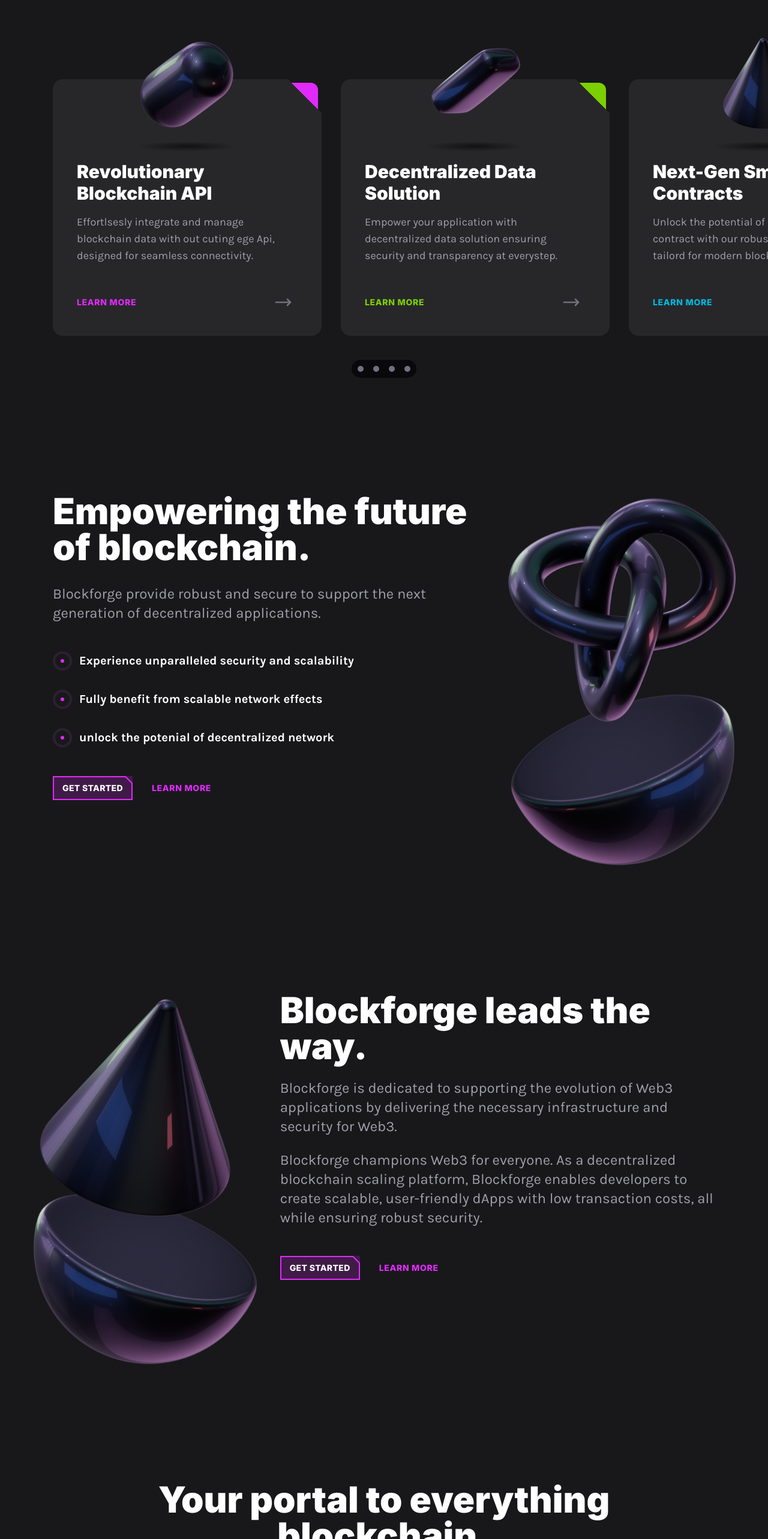
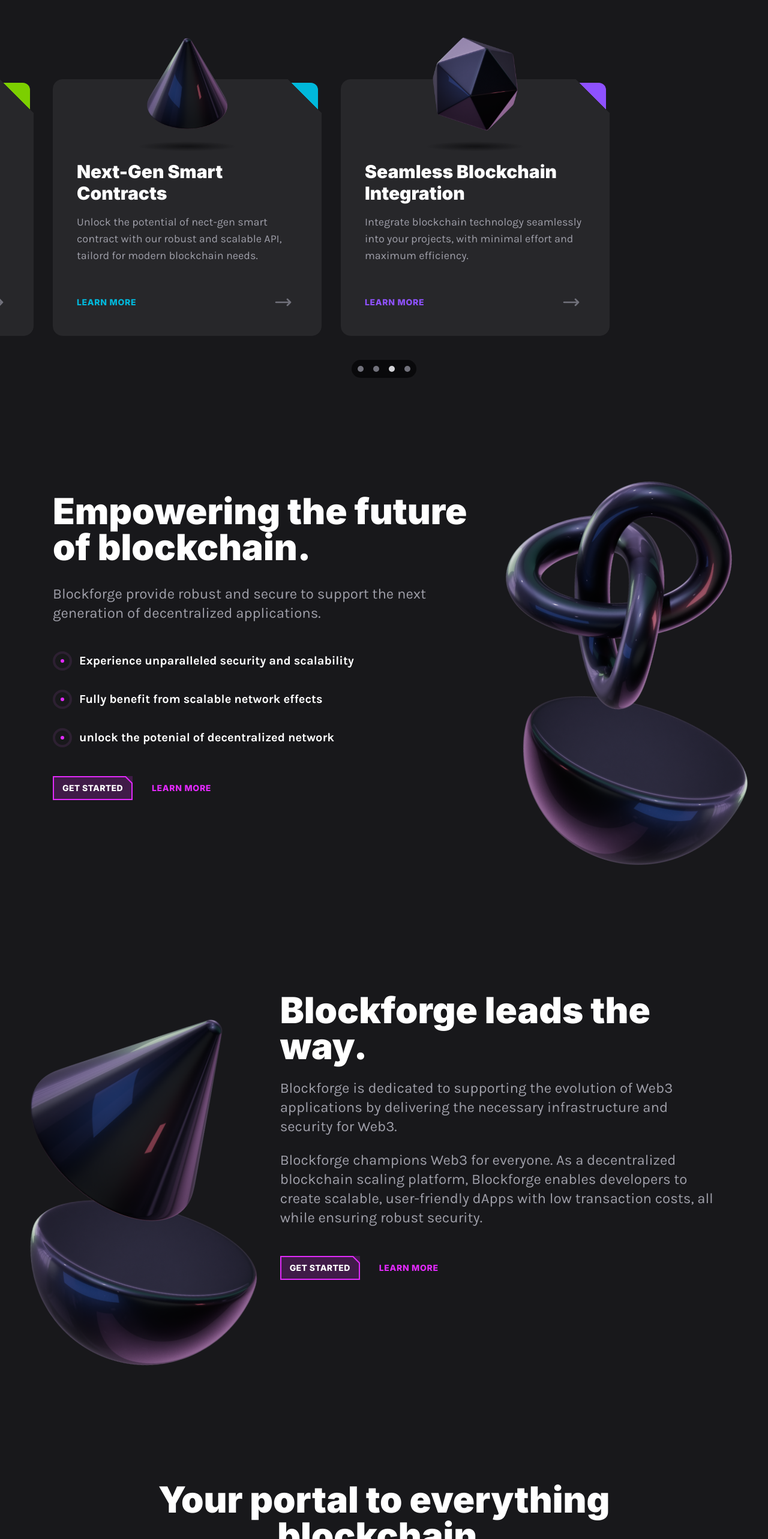
Before and after one commit to AliRezaAzdast/dark-blockchain-site, a React (Vite) app: page / in a window 1280 px wide. Shown: the part 2040-4606 px from the top of the page at 60% size. Built offline with nearby package versions, Linux system fonts and the light colour scheme.

Commit message:
made a animation for bouth my feature sections

```diff
--- a/src/components/Hexagon.tsx
+++ b/src/components/Hexagon.tsx
@@ -3,7 +3,7 @@
 import { motion } from "motion/react"
 
 function Hexagon(props: ComponentPropsWithoutRef<'svg'> & { size?: number, reverse?: boolean, speed?: number }) {
-    const { className, size, reverse = false, speed = 10 } = props
+    const { className, size = 800, reverse = false, speed = 10 } = props
     const pathRef = useRef<SVGPathElement>(null)
     const [totalPathLength, setTotalPathLength] = useState<number>()
 
--- a/src/sections/FeaturesCardsSection.tsx
+++ b/src/sections/FeaturesCardsSection.tsx
@@ -1,4 +1,7 @@
+import { useEffect, useState } from "react"
 import Card from "../components/Card"
+import { twMerge } from "tailwind-merge"
+import { div } from "motion/react-client"
 const cardData = [
     { id: 1, image: '/assets/images/pill.png', title: 'Revolutionary Blockchain API', description: 'Effortlsesly integrate and manage blockchain data with out cuting ege Api, designed for seamless connectivity.', color: 'fuchsia' },
     { id: 2, image: '/assets/images/cuboid.png', title: 'Decentralized Data Solution', description: 'Empower your application with decentralized data solution ensuring security and transparency at everystep.', color: 'lime' },
@@ -7,14 +10,33 @@
 ]
 
 function FeaturesCardsSection() {
+    const [selecterCardIndex, setSelecterCardIndex] = useState(0)
+    const [isHoverd, setIsHoverd] = useState(false)
+
+    useEffect(() => {
+        if (isHoverd) return;
+        const timeout = setTimeout(() => {
+            setSelecterCardIndex(curr => curr === cardData.length - 1 ? 0 : curr + 1)
+        }, 3000)
+        return () => {
+            clearTimeout(timeout)
+        }
+    }, [selecterCardIndex, isHoverd])
     return (
         <section className="py-24 overflow-x-clip md:-mt-28">
             <div className="my-container">
                 <h2 className="font-heading font-black text-4xl md:text-5xl lg:text-6xl text-center">Discover the future of blockchain with Blockforge</h2>
                 <div className="mt-36 lg:mt-48 flex">
                     <div className="flex flex-none gap-8">
-                        {cardData.map(({ id, image, title, description, color }) => (
-                            <Card key={title} className="max-w-xs md:max-w-md" color={color}>
+                        {cardData.map(({ image, title, description, color }) => (
+                            <div
+                                className="inline-flex transition-all duration-500 "
+                                onMouseEnter={() => { setIsHoverd(true) }}
+                                onMouseLeave={() => { setIsHoverd(false) }}
+                                style={{
+                                    transform: `translateX(calc((-100% - 2rem) * ${selecterCardIndex}))`
+                                }}>
+                                <Card key={title} className="max-w-xs md:max-w-md" color={color} >
                                     <div className="flex justify-center -mt-28">
                                         <div className="inline-flex relative">
                                             <div className="absolute h-4 w-full top-[calc(100%+16px)] bg-zinc-950/70 group-hover:bg-zinc-950/30 transition duration-300 rounded-[100%] [mask-image:radial-gradient(closest-side,black,transparent)]"></div>
@@ -23,14 +45,17 @@
                                     </div>
                                     <h3 className="font-heading font-black text-3xl mt-12">{title}</h3>
                                     <p className="text-lg text-zinc-400 mt-4">{description}</p>
-                            </Card>
+                                </Card>
+                            </div>
                         ))}
                     </div>
                 </div>
                 <div className="flex justify-center mt-10 ">
                     <div className="bg-zinc-950 inline-flex gap-4 p-2.5 rounded-full">
-                        {cardData.map(({ title }) => (
-                            <div key={title} className="size-2.5 bg-zinc-500 cursor-pointer rounded-full">
+                        {cardData.map(({ title }, cardIndex) => (
+                            <div key={title} className={twMerge("size-2.5 bg-zinc-500 cursor-pointer rounded-full", selecterCardIndex === cardIndex && 'bg-zinc-300')}
+                                onClick={() => { setSelecterCardIndex(cardIndex) }}
+                            >
 
                             </div>
                         ))}
--- a/src/sections/FeaturesGridSection.tsx
+++ b/src/sections/FeaturesGridSection.tsx
@@ -1,5 +1,7 @@
+import { useRef } from "react"
 import CutCornerButton from "../components/CutCornerButton"
 import TextButton from "../components/TextButton"
+import { motion, useScroll, useTransform } from "motion/react"
 
 const listItems = [
   'Experience unparalleled security and scalability',
@@ -9,6 +11,44 @@
 
 
 function FeaturesGridSection() {
+  const torusKnotRef = useRef(null)
+  const firsthemisphereRef = useRef(null)
+  const coneRef = useRef(null)
+  const secendhemisphereRef = useRef(null)
+  // ---------------------------------//
+  const { scrollYProgress: torusKnotScrollYProgress } = useScroll({
+    target: torusKnotRef,
+    offset: ['start end', 'end start'],
+  })
+  const torusKnotTranslatey = useTransform(torusKnotScrollYProgress, [0, 1], [100, -100])
+  const torusKnotRotate = useTransform(torusKnotScrollYProgress, [0, 1], [30, -30])
+
+  // ---------------------------------//
+  const { scrollYProgress: firsthemisphereScrollYProgress } = useScroll({
+    target: firsthemisphereRef,
+    offset: ['start end', 'end start'],
+  })
+  const firsthemisphereTranslatey = useTransform(firsthemisphereScrollYProgress, [0, 1], [50, -50])
+  const firsthemisphereRotate = useTransform(firsthemisphereScrollYProgress, [0, 1], [-20, -50])
+
+  // ---------------------------------//
+
+  const { scrollYProgress: coneScrollYProgress } = useScroll({
+    target: coneRef,
+    offset: ['start end', 'end start'],
+  })
+  const coneTranslatey = useTransform(coneScrollYProgress, [0, 1], [100, -100])
+  const coneRotate = useTransform(coneScrollYProgress, [0, 1], [12, 45])
+
+  // ---------------------------------//
+
+  const { scrollYProgress: secendhemisphereScrollYProgress } = useScroll({
+    target: secendhemisphereRef,
+    offset: ['start end', 'end start'],
+  })
+  const secendhemisphereTranslatey = useTransform(secendhemisphereScrollYProgress, [0, 1], [50, -50])
+  const secendhemisphereRotate = useTransform(secendhemisphereScrollYProgress, [0, 1], [-20, 10])
+
   return (
     <section className="py-24 overflow-x-clip">
       <div className='my-container'>
@@ -34,16 +74,16 @@
             </div>
             <div className="hidden md:block">
               <div className="inline-flex relative z-0">
-                <img src="./assets/images/torus-knot.png" alt="Torus knot 3d" className="size-96 max-w-none" />
-                <img src="./assets/images/hemisphere.png" alt="Hemisphere 3D" className="absolute top-3/4 size-96 -z-10 scale-x-[-1]" />
+                <motion.img ref={torusKnotRef} style={{ translateY: torusKnotTranslatey, rotate: torusKnotRotate }} src="./assets/images/torus-knot.png" alt="Torus knot 3d" className="size-96 max-w-none" />
+                <motion.img ref={firsthemisphereRef} style={{ translateY: firsthemisphereTranslatey, rotate: firsthemisphereRotate }} src="./assets/images/hemisphere.png" alt="Hemisphere 3D" className="absolute top-3/4 size-96 -z-10 scale-x-[-1]" />
               </div>
             </div>
           </div>
           <div className="grid grid-cols-1 md:grid-cols-3 gap-8">
             <div className="relative hidden md:block">
               <div className="absolute right-0 z-0">
-                <img src="./assets/images/cone.png" alt="cone 3d" className="size-96 max-w-none rotate-12" />
-                <img src="./assets/images/hemisphere.png" alt="Hemisphere 3D" className="absolute top-3/4 size-96 -z-10" />
+                <motion.img ref={coneRef} style={{ translateY: coneTranslatey, rotate: coneRotate }} src="./assets/images/cone.png" alt="cone 3d" className="size-96 max-w-none rotate-12" />
+                <motion.img ref={secendhemisphereRef} style={{ translateY: secendhemisphereTranslatey, rotate: secendhemisphereRotate }} src="./assets/images/hemisphere.png" alt="Hemisphere 3D" className="absolute top-3/4 size-96 -z-10" />
               </div>
             </div>
             <div className="col-span-2">
```
